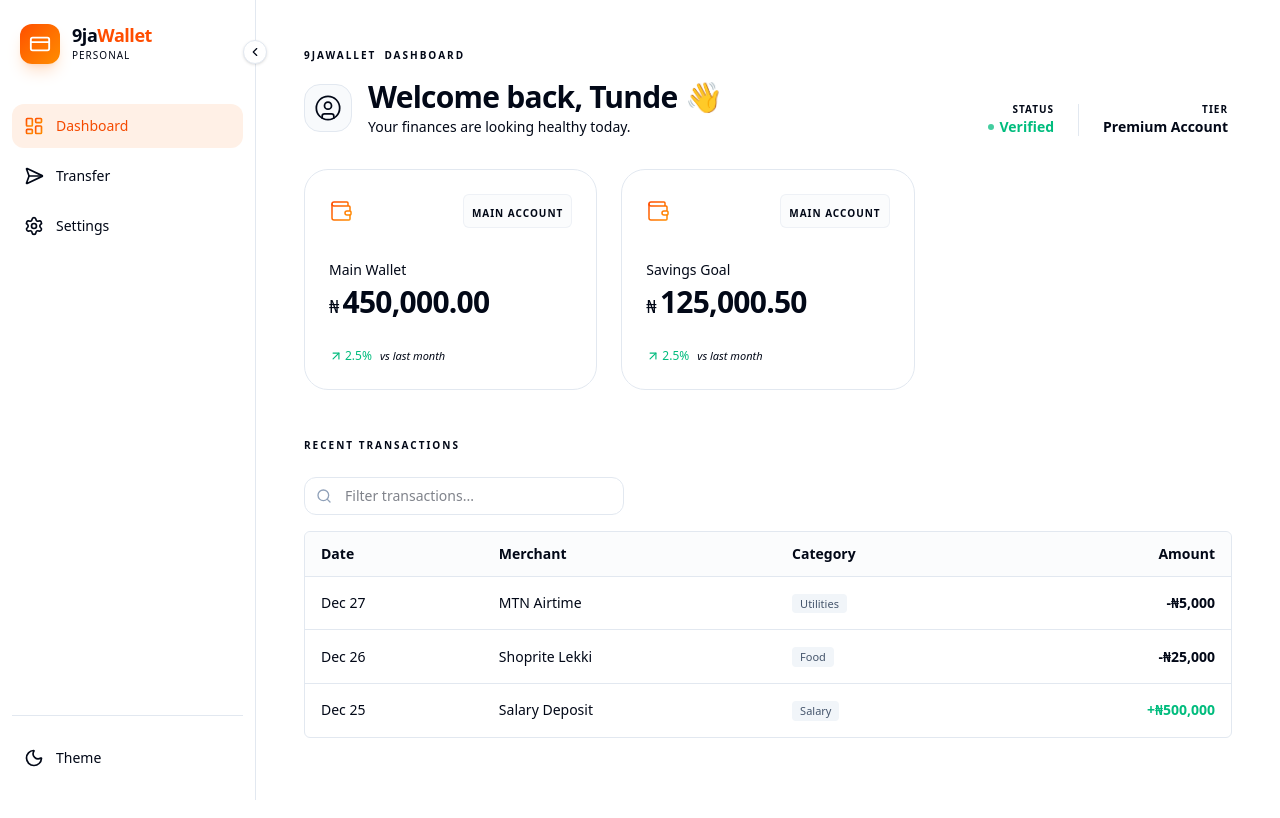
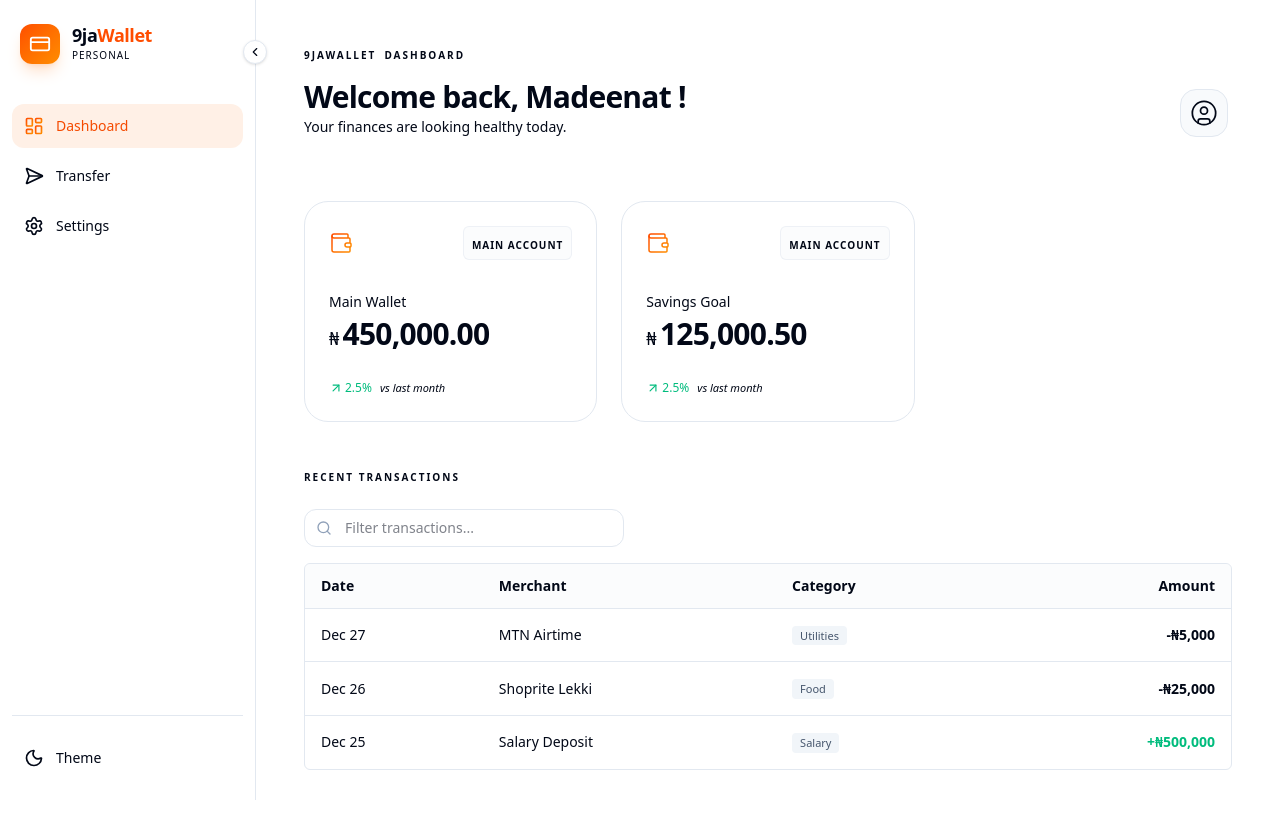
Before and after one commit to Okuselu/9ja-wallet, a React (Vite) app: page / in a window 1280 px wide. Built offline with nearby package versions, Linux system fonts and the light colour scheme.

Commit message:
fix: update header breadcrumbs for settings navigation

```diff
--- a/src/components/layout/Header.tsx
+++ b/src/components/layout/Header.tsx
@@ -1,5 +1,5 @@
 import { useLocation, Link } from 'react-router-dom';
-import { ChevronRight, CircleUser } from 'lucide-react'; // Changed to CircleUser for modern Lucide
+import { ChevronRight, CircleUser } from 'lucide-react';
 import { cn } from '../../utils/cn';
 
 export default function Header() {
@@ -10,7 +10,7 @@ export default function Header() {
     <header className="mb-8 space-y-4">
       {/* Breadcrumbs */}
       <nav className="flex items-center space-x-2 text-[10px] font-bold text-muted-foreground/50 uppercase tracking-[0.2em]">
-        <Link to="/" className="hover:text-orange-500 transition-colors">9jaWallet</Link>
+        <Link to="/" className="hover:text-orange-500 transition-colors">9jaWallet </Link>
         {pathnames.length > 0 && <ChevronRight size={10} />}
         {pathnames.map((name, index) => {
           const routeTo = `/${pathnames.slice(0, index + 1).join('/')}`;
@@ -30,20 +30,15 @@ export default function Header() {
             </div>
           );
         })}
-        {pathnames.length === 0 && <span className="text-foreground">Dashboard</span>}
+        {pathnames.length === 0 && <span className="text-foreground"> Dashboard</span>}
       </nav>
 
       {/* Welcome Message Section */}
       <div className="flex flex-col md:flex-row md:items-end justify-between gap-4">
-        <div className="flex items-center gap-4">
-          {/* Using the previously unused icon here for a clean profile anchor */}
-          <div className="hidden sm:flex h-12 w-12 items-center justify-center rounded-2xl bg-muted border border-card-border">
-            <CircleUser size={28} className="text-muted-foreground/60" strokeWidth={1.5} />
-          </div>
-
+        <div className="mb-8 flex items-center gap-4">
           <div>
             <h1 className="text-2xl md:text-3xl font-bold tracking-tight text-foreground">
-              Welcome back, Tunde <span className="wave">👋</span>
+              Welcome back, Madeenat !
             </h1>
             <p className="text-muted-foreground text-sm mt-0.5">
               Your finances are looking healthy today.
@@ -51,73 +46,12 @@ export default function Header() {
           </div>
         </div>
 
-        <div className="flex items-center gap-6 px-1">
-          <div className="text-right">
-            <p className="text-[10px] font-bold text-muted-foreground/50 uppercase tracking-widest">Status</p>
-            <p className="text-sm font-semibold text-emerald-500 flex items-center gap-1.5 justify-end">
-              <span className="h-1.5 w-1.5 rounded-full bg-emerald-500 animate-pulse" />
-              Verified
-            </p>
-          </div>
-          <div className="h-8 w-px bg-card-border" />
-          <div className="text-right">
-            <p className="text-[10px] font-bold text-muted-foreground/50 uppercase tracking-widest">Tier</p>
-            <p className="text-sm font-semibold text-foreground">Premium Account</p>
+        <div className="mb-8 flex items-center gap-6 px-1">
+          <div className="hidden sm:flex h-12 w-12 items-center justify-center rounded-2xl bg-muted border border-card-border">
+          <CircleUser size={28} className="text-muted-foreground/60" strokeWidth={1.5} />
           </div>
         </div>
       </div>
     </header>
   );
 }
-
-// import { useLocation, Link } from 'react-router-dom';
-// import { ChevronRight, UserCircle } from 'lucide-react';
-
-// export default function Header() {
-//   const location = useLocation();
-//   const pathnames = location.pathname.split('/').filter((x) => x);
-
-//   return (
-//     <header className="mb-8 space-y-4">
-//       {/* Breadcrumbs */}
-//       <nav className="flex items-center space-x-2 text-xs font-medium text-muted-foreground uppercase tracking-widest">
-//         <Link to="/" className="hover:text-foreground transition-colors">9jaWallet</Link>
-//         {pathnames.length > 0 && <ChevronRight size={12} />}
-//         {pathnames.map((name, index) => {
-//           const routeTo = `/${pathnames.slice(0, index + 1).join('/')}`;
-//           const isLast = index === pathnames.length - 1;
-//           return (
-//             <div key={name} className="flex items-center space-x-2">
-//               <Link
-//                 to={routeTo}
-//                 className={isLast ? "text-foreground font-bold" : "hover:text-foreground transition-colors"}
-//               >
-//                 {name}
-//               </Link>
-//               {!isLast && <ChevronRight size={12} />}
-//             </div>
-//           );
-//         })}
-//         {pathnames.length === 0 && <span className="text-foreground font-bold">Dashboard</span>}
-//       </nav>
-
-//       {/* Welcome Message */}
-//       <div className="flex flex-col md:flex-row md:items-center justify-between gap-4">
-//         <div>
-//           <h1 className="text-2xl md:text-3xl font-bold tracking-tight text-foreground">
-//             Welcome back, Tunde <span className="wave">👋</span>
-//           </h1>
-//           <p className="text-muted-foreground text-sm mt-1">
-//             Here's what's happening with your accounts today.
-//           </p>
-//         </div>
-
-//         {/* Quick Stats or Date could go here */}
-//         <div className="hidden md:block text-right">
-//           <p className="text-xs font-medium text-muted-foreground uppercase">Last login</p>
-//           <p className="text-sm font-semibold text-foreground">Dec 29, 2025 • 08:45 AM</p>
-//         </div>
-//       </div>
-//     </header>
-//   );
-// }
```
